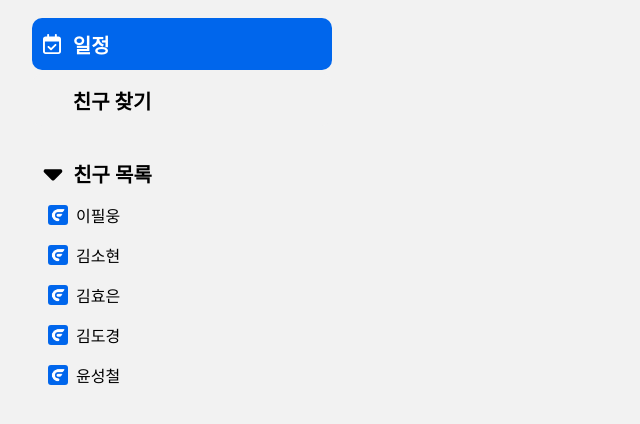
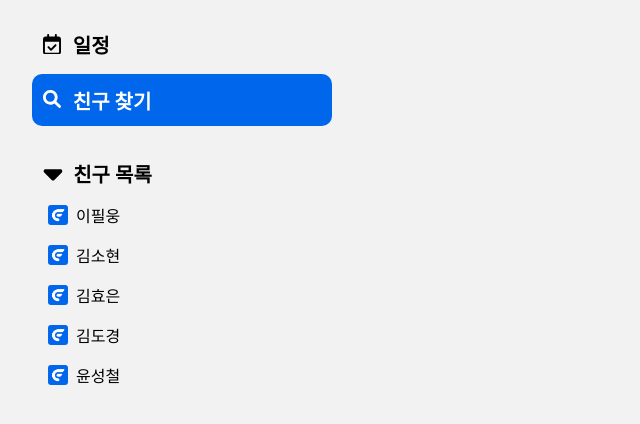
Before and after one commit to Flitto-Toyproject/toy_front_team2_front, a Vue app: page /test5 in a window 1280 px wide. Shown: the top 424 px of the page, without its empty margins (0-640 px from the left). Built offline with nearby package versions, Linux system fonts and the light colour scheme.

Commit message:
feat: 사이드 바 조건부 class 및 애니메이션, css 수정

```diff
--- a/src/components/common/MainSidebar.vue
+++ b/src/components/common/MainSidebar.vue
@@ -2,31 +2,65 @@
   <section class="sidebar">
     <article class="sidebar__menu">
       <div
-        class="sidebar__menu--calendar"
-        @click="$router.push('/main/calendar')"
+        :class="{
+          'sidebar__menu-calendar': !isCalendar,
+          'sidebar__menu-calendar-clicked': isCalendar,
+        }"
+        @click=";[$router.push('/main/calendar'), (isCalendar = true)]"
       >
-        <i class="sidebar__menu--calendar-icon" />
-        <span class="sidebar__menu--calendar-text">일정</span>
+        <i
+          :class="{
+            'sidebar__menu-calendar-icon': !isCalendar,
+            'sidebar__menu-calendar-clicked-icon': isCalendar,
+          }"
+        />
+        <span
+          :class="{
+            'sidebar__menu-calendar-text': !isCalendar,
+            'sidebar__menu-calendar-clicked-text': isCalendar,
+          }"
+          >일정</span
+        >
       </div>
-      <div class="sidebar__menu--find" @click="$router.push('/main/friend')">
-        <i class="sidebar__menu--find-icon" />
-        <span class="sidebar__menu--find-text">친구 찾기</span>
+      <div
+        :class="{
+          'sidebar__menu-find': isCalendar,
+          'sidebar__menu-find-clicked': !isCalendar,
+        }"
+        @click=";[$router.push('/main/friend'), (isCalendar = false)]"
+      >
+        <i
+          class="sidebar__menu-find-icon"
+          :class="{ 'sidebar__menu-find-clicked-icon': !isCalendar }"
+        />
+        <span
+          class="sidebar__menu-find-text"
+          :class="{ 'sidebar__menu-find-clicked-text': !isCalendar }"
+          >친구 찾기</span
+        >
       </div>
     </article>
     <article class="sidebar__friends">
-      <ul class="sidebar__friends--title">
-        <div class="sidebar__friends--title-box">
-          <i class="sidebar__friends--title-icon" />
-          <span class="sidebar__friends--title-text">친구 목록</span>
+      <ul class="sidebar__friends-title">
+        <div class="sidebar__friends-title-box" @click="toggle = !toggle">
+          <i
+            class="sidebar__friends-title-icon"
+            :class="{ 'sidebar__friends-title-icon-rotate': toggle }"
+          />
+          <span class="sidebar__friends-title-text">친구 목록</span>
         </div>
+        <div v-if="!toggle" class="sidebar__friends-items">
           <li
             :key="i"
             v-for="(friend, i) in friends"
-          class="sidebar__friends--item"
+            class="sidebar__friends-item"
           >
-          <img class="sidebar__friends--item-img" :src="friend.img_url" />
-          <span class="sidbar__friends--item-name">{{ friend.username }}</span>
+            <img class="sidebar__friends-item-img" :src="friend.img_url" />
+            <span class="sidebar__friends-item-name">{{
+              friend.username
+            }}</span>
           </li>
+        </div>
       </ul>
     </article>
   </section>
@@ -43,12 +77,75 @@ export default {
         { username: '김도경', img_url: require('@/assets/img_flitto.png') },
         { username: '윤성철', img_url: require('@/assets/img_flitto.png') },
       ],
+      toggle: false,
+      isCalendar: true,
+      url: this.$route.path,
     }
   },
+  mounted() {
+    console.log('url :', this.$route.path)
+    if (this.url.slice(0, 14) !== '/main/calendar') {
+      this.isCalendar = false
+    }
+  },
+  watch: {},
 }
 </script>
 <style lang="scss" scoped>
 // 사이드바 클릭 시 svg 색 변경 및 조건부 렌더링 작업 필요함
+@mixin menu-default($url, $color) {
+  display: flex;
+  padding: 0.7rem;
+  border-radius: 10px;
+  align-items: center;
+  cursor: pointer;
+  transition: 0.2s all;
+  color: var($color);
+
+  &-icon {
+    width: 20px;
+    height: 20px;
+    mask-image: url($url);
+    mask-repeat: no-repeat;
+    margin-right: 0.6rem;
+    mask-size: 90%;
+    background-color: var($color);
+  }
+
+  &-text {
+    font-size: var(--font-size-h4);
+    background: inherit;
+  }
+
+  &:hover {
+    background: var(--color-light-blue);
+  }
+}
+
+@mixin menu-clicked($url, $color) {
+  display: flex;
+  padding: 0.7rem;
+  border-radius: 10px;
+  align-items: center;
+  cursor: pointer;
+  transition: 0.2s all;
+  background: var(--color-blue);
+  color: var($color);
+
+  &-icon {
+    width: 20px;
+    height: 20px;
+    mask-image: url($url);
+    mask-repeat: no-repeat;
+    margin-right: 0.6rem;
+    background-color: var($color);
+  }
+
+  &-text {
+    font-size: var(--font-size-h4);
+    background: inherit;
+  }
+}
 
 li {
   list-style: none;
@@ -68,61 +165,41 @@ li {
     justify-content: space-around;
     font-weight: bold;
 
-    &--calendar {
-      display: flex;
-      padding: 0.7rem;
-      background: var(--color-blue);
-      color: var(--color-white);
-      border-radius: 10px;
-      align-items: center;
-
-      &-icon {
-        width: 20px;
-        height: 20px;
-        -webkit-mask-image: url('@/assets/svg/ic_calendar-black.svg');
-        mask-image: url('@/assets/svg/ic_calendar-black.svg');
-        mask-repeat: no-repeat;
-        background-color: var(--color-white);
-        margin-right: 0.6rem;
+    &-calendar {
+      @include menu-default(
+        '@/assets/svg/ic_calendar-black.svg',
+        --color-black
+      );
     }
 
-      &-text {
-        font-size: var(--font-size-h4);
-        background: inherit;
-      }
+    &-calendar-clicked {
+      @include menu-clicked(
+        '@/assets/svg/ic_calendar-black.svg',
+        --color-white
+      );
     }
 
-    &--find {
-      display: flex;
-      padding: 0.7rem;
-      // background: var(--color-blue);
-      color: var(--color-black);
-      border-radius: 10px;
-      align-items: center;
-
-      &-icon {
-        width: 20px;
-        height: 20px;
-        -webkit-mask-image: url('@/assets/svg/ic_friend_find-black.svg');
-        mask-image: url('@/assets/svg/ic_friend_find-black.svg');
-        mask-repeat: no-repeat;
-        background-color: var(--color-black);
-        margin-right: 0.6rem;
+    &-find {
+      @include menu-default(
+        '@/assets/svg/ic_friend_find-white.svg',
+        --color-black
+      );
     }
-
-      &-text {
-        font-size: var(--font-size-h4);
-        background: inherit;
-      }
+    &-find-clicked {
+      @include menu-clicked(
+        '@/assets/svg/ic_friend_find-white.svg',
+        --color-white
+      );
     }
   }
 
   &__friends {
     margin-top: 1.5rem;
 
-    &--title {
+    &-title {
       display: flex;
       flex-direction: column;
+      cursor: pointer;
 
       &-box {
         display: inherit;
@@ -137,7 +214,18 @@ li {
         background: url('@/assets/svg/ic_toggle.svg');
         background-size: 100% 100%;
         margin-right: 0.3rem;
+        transition: 0.2s ease;
+
+        &:hover {
+          background-color: rgba(70, 70, 70, 0.3);
+          border-radius: 10px;
         }
+
+        &-rotate {
+          transform: rotate(-90deg);
+        }
+      }
+
       &-text {
         background: inherit;
         font-size: var(--font-size-h4);
@@ -145,11 +233,20 @@ li {
       }
     }
 
-    &--item {
+    &-item {
       display: flex;
       margin-left: 1rem;
       margin-bottom: 1rem;
       align-items: center;
+      cursor: pointer;
+      background: none;
+      transition: 0.2s all;
+      border-radius: 10px;
+
+      &:hover {
+        padding: 0.5rem;
+        background-color: var(--color-gray);
+      }
 
       &-img {
         width: 20px;
@@ -159,6 +256,10 @@ li {
       }
 
       &-name {
+        background: none;
+        &:hover {
+          background: var(--color-gray);
+        }
       }
     }
   }
```
Lines whose indentation alone changed are shown as unchanged.
